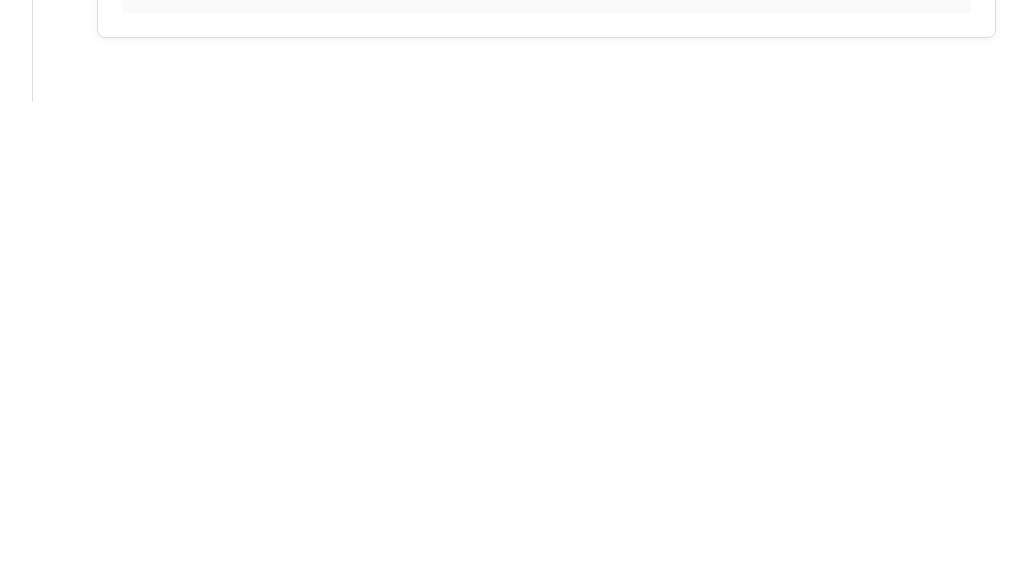
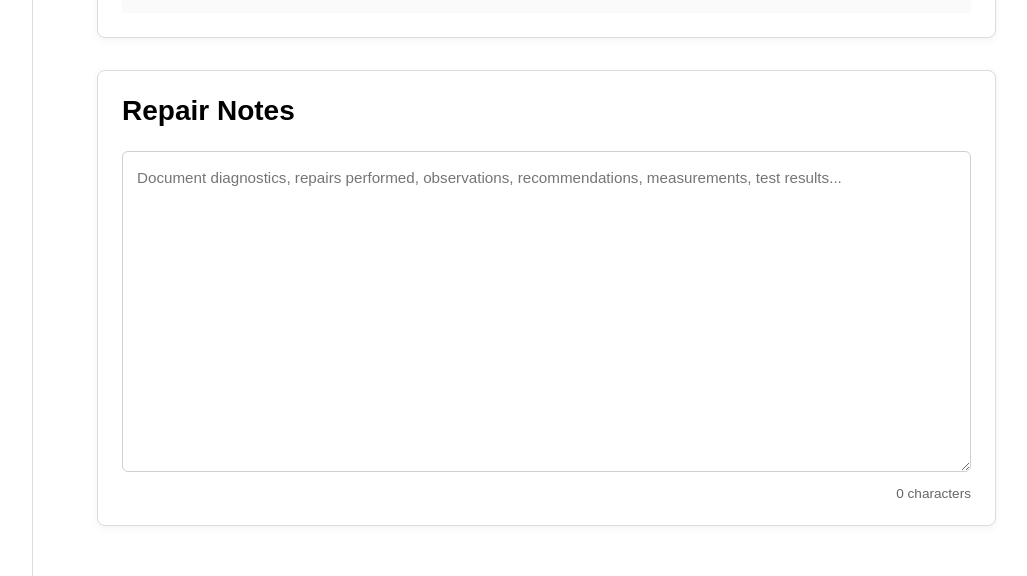
Before and after one commit to Marlin-Reams/TechTrack, a React (Vite) app: page /repairs/new in a window 1280 px wide. Shown: the part 1022-1598 px from the top of the page, without its empty margins (220-1247 px from the left). Before the commit the page ends 1124 px from the top, so only its background shows below. Built offline with nearby package versions, Linux system fonts and the light colour scheme; no server answers; sample sign-in values are in the browser's storage.

Commit message:
feat(notes): add repair notes section

```diff
--- /dev/null
+++ b/src/features/repairs/notes/components/NotesSection.tsx
@@ -0,0 +1,27 @@
+import "../styles/NotesSection.css";
+
+import useNotes from "../hooks/useNotes";
+
+export default function NotesSection() {
+    const {
+        note,
+        updateNote,
+    } = useNotes();
+
+    return (
+        <section className="notes-section">
+            <h2>Repair Notes</h2>
+
+            <textarea
+                placeholder="Document diagnostics, repairs performed, observations, recommendations, measurements, test results..."
+                value={note.content}
+                onChange={(e) => updateNote(e.target.value)}
+                rows={12}
+            />
+
+            <div className="notes-footer">
+                <span>{note.content.length} characters</span>
+            </div>
+        </section>
+    );
+}
--- /dev/null
+++ b/src/features/repairs/notes/hooks/useNotes.ts
@@ -0,0 +1,19 @@
+import { useState } from "react";
+import type { RepairNote } from "../types/RepairNote";
+
+export default function useNotes() {
+    const [note, setNote] = useState<RepairNote>({
+        content: "",
+    });
+
+    function updateNote(content: string) {
+        setNote({
+            content,
+        });
+    }
+
+    return {
+        note,
+        updateNote,
+    };
+}
--- /dev/null
+++ b/src/features/repairs/notes/styles/NotesSection.css
@@ -0,0 +1,42 @@
+.notes-section {
+    background: #ffffff;
+    border: 1px solid #dcdcdc;
+    border-radius: 8px;
+    padding: 24px;
+    box-shadow: 0 2px 8px rgba(0, 0, 0, 0.05);
+}
+
+.notes-section h2 {
+    margin: 0 0 24px;
+    font-size: 1.75rem;
+}
+
+.notes-section textarea {
+    width: 100%;
+    min-height: 260px;
+    resize: vertical;
+    padding: 14px;
+    font-size: .95rem;
+    line-height: 1.6;
+    border: 1px solid #cfcfcf;
+    border-radius: 6px;
+    box-sizing: border-box;
+    font-family: inherit;
+    transition:
+        border-color .15s ease,
+        box-shadow .15s ease;
+}
+
+.notes-section textarea:focus {
+    outline: none;
+    border-color: #1976d2;
+    box-shadow: 0 0 0 3px rgba(25,118,210,.15);
+}
+
+.notes-footer {
+    display: flex;
+    justify-content: flex-end;
+    margin-top: 10px;
+    font-size: .85rem;
+    color: #666;
+}
--- /dev/null
+++ b/src/features/repairs/notes/types/RepairNote.ts
@@ -0,0 +1,3 @@
+export interface RepairNote {
+    content: string;
+}
--- a/src/features/repairs/pages/CreateRepairPage.tsx
+++ b/src/features/repairs/pages/CreateRepairPage.tsx
@@ -2,6 +2,8 @@ import "./CreateRepairPage.css";
 
 import RepairHeader from "../repair-header/components/RepairHeader";
 import OperationsSection from "../operations/components/OperationsSection";
+import NotesSection from "../notes/components/NotesSection";
+
 
 export default function CreateRepairPage() {
     return (
@@ -9,6 +11,9 @@ export default function CreateRepairPage() {
             <RepairHeader />
 
             <OperationsSection />
+
+            <NotesSection />
+
         </main>
     );
 }
```
